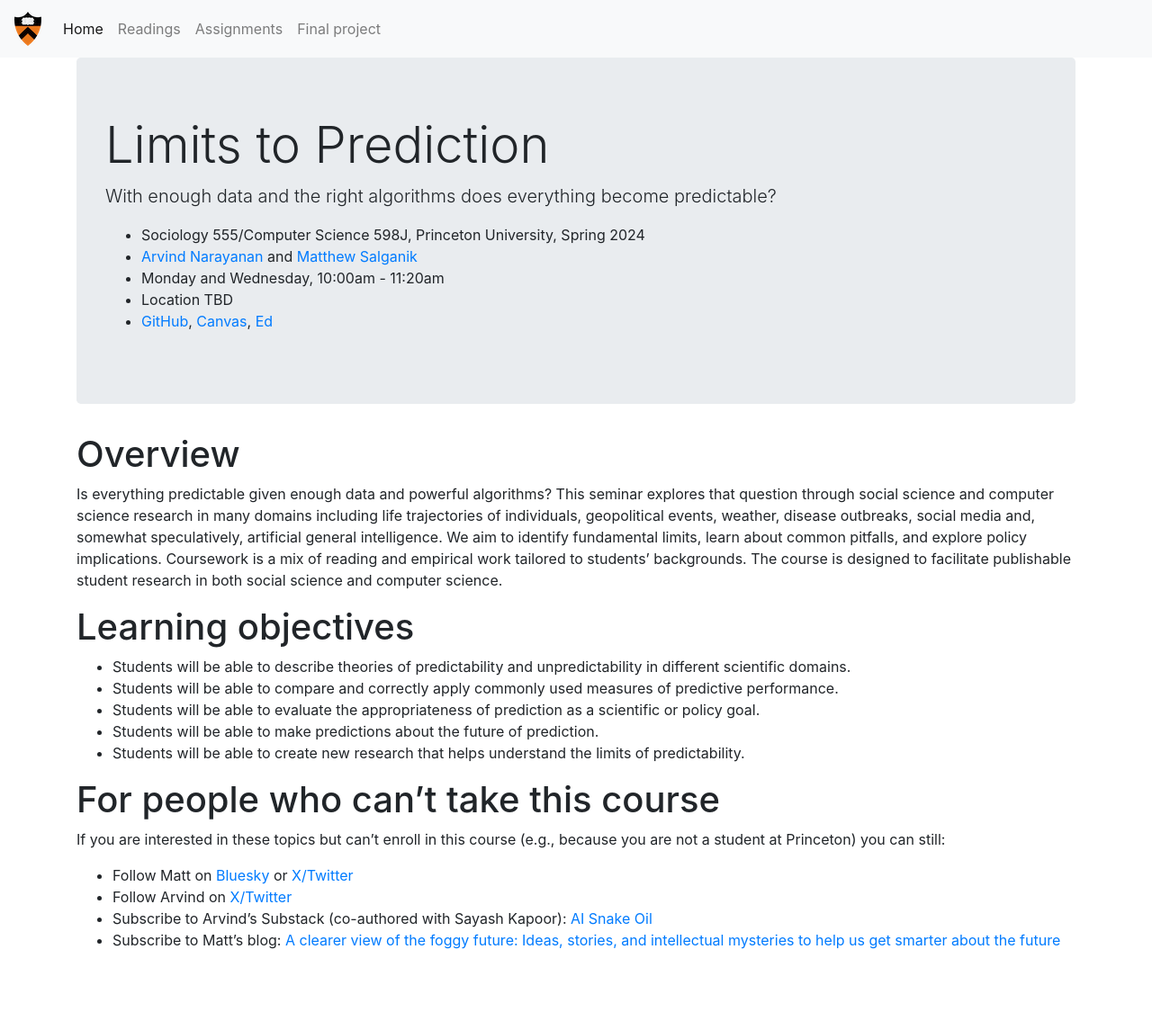
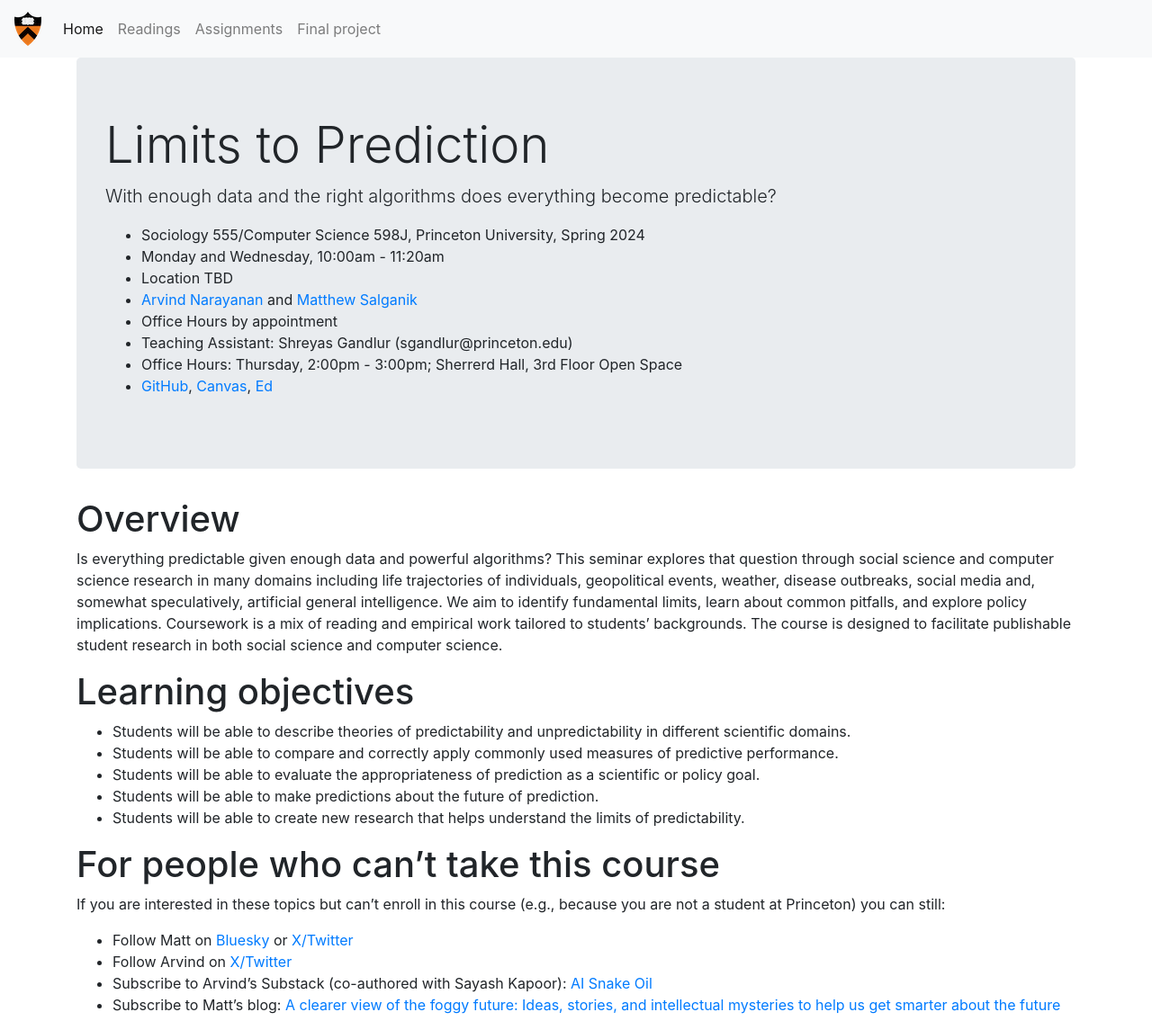
Before and after one commit to msalganik/soc555-cos598J_s2024, a Jekyll site: the page built from index.md, in a window 1280 px wide. Shown: the whole page at 90% size. Built offline with Jekyll 4.4.1, drawn with Linux system fonts in a browser that asks for light colours; comment, search, counter and statistics services are not loaded; before the commit the page ends 1073 px from its top, so only the background shows below that.

Commit message:
Added TA info, office hours

```diff
--- a/index.md
+++ b/index.md
@@ -10,9 +10,12 @@ menuPosition: 1
   <p class="lead">With enough data and the right algorithms does everything become predictable?</p>
   <ul>
     <li>Sociology 555/Computer Science 598J, Princeton University, Spring 2024</li>
-    <li><a href="https://www.cs.princeton.edu/~arvindn/">Arvind Narayanan</a> and <a href="https://www.princeton.edu/~mjs3/">Matthew Salganik</a></li>
     <li>Monday and Wednesday, 10:00am - 11:20am</li>
     <li>Location TBD</li>
+    <li><a href="https://www.cs.princeton.edu/~arvindn/">Arvind Narayanan</a> and <a href="https://www.princeton.edu/~mjs3/">Matthew Salganik</a></li>
+    <li>Office Hours by appointment</li>
+    <li>Teaching Assistant: Shreyas Gandlur (sgandlur@princeton.edu)</li>
+    <li>Office Hours: Thursday, 2:00pm - 3:00pm; Sherrerd Hall, 3rd Floor Open Space</li>
     <li><a href="https://github.com/msalganik/soc555-cos598J_s2024">GitHub</a>, <a href="https://princeton.instructure.com/courses/14448">Canvas</a>, <a href="https://edstem.org/us/courses/55406/discussion/">Ed</a></li>
   </ul>
 </div>
```
